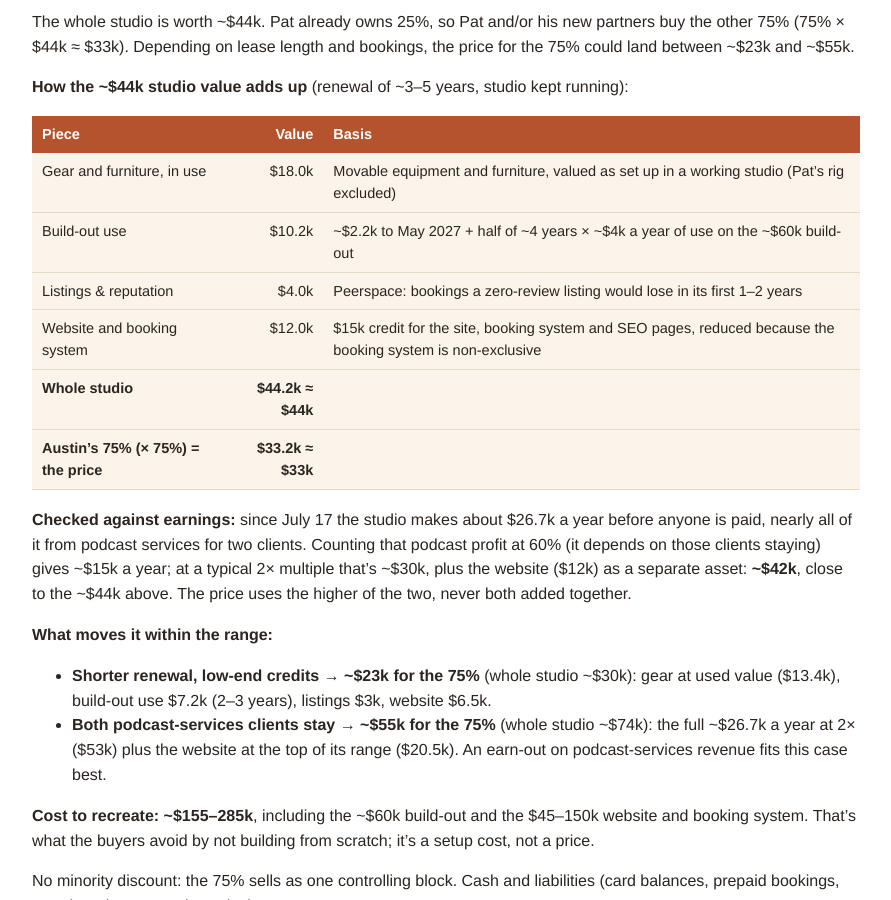
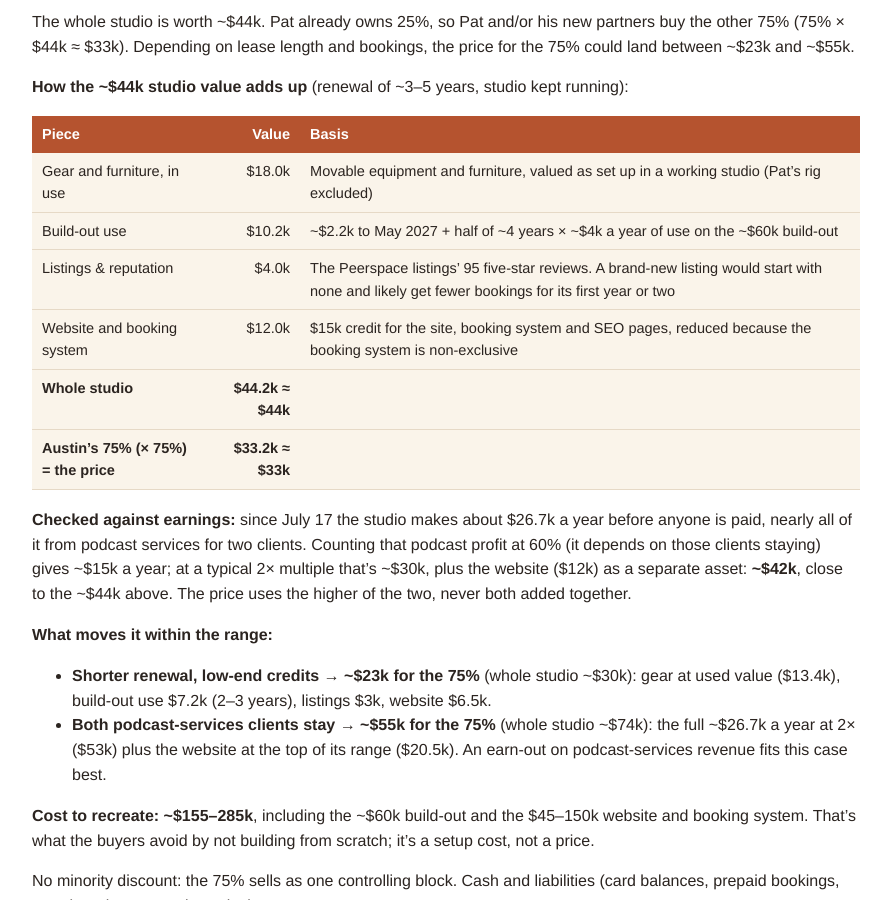
Before and after one commit to amigostudios/amigo-handoff, a Jekyll site: the page built from valuation.md, in a window 1280 px wide and 900 px high, scrolled down 3282 px. Shown: the whole window, without its empty margins (194-1085 px from the left). Built offline with Jekyll 4.4.1, drawn with Linux system fonts in a browser that asks for light colours.

Commit message:
Valuation: clearer listings line
Co-Authored-By: Claude Opus 5.5 <noreply@anthropic.com>

```diff
--- a/valuation.md
+++ b/valuation.md
@@ -90,7 +90,7 @@ The whole studio is worth ~$44k. Pat already owns 25%, so Pat and/or his new par
 |---|---:|---|
 | Gear and furniture, in use | $18.0k | Movable equipment and furniture, valued as set up in a working studio (Pat's rig excluded) |
 | Build-out use | $10.2k | ~$2.2k to May 2027 + half of ~4 years × ~$4k a year of use on the ~$60k build-out |
-| Listings & reputation | $4.0k | Peerspace: bookings a zero-review listing would lose in its first 1–2 years |
+| Listings & reputation | $4.0k | The Peerspace listings' 95 five-star reviews. A brand-new listing would start with none and likely get fewer bookings for its first year or two |
 | Website and booking system | $12.0k | $15k credit for the site, booking system and SEO pages, reduced because the booking system is non-exclusive |
 | **Whole studio** | **$44.2k ≈ $44k** | |
 | **Austin's 75% (× 75%) = the price** | **$33.2k ≈ $33k** | |
```
Also changed, not shown: 1 other file.
